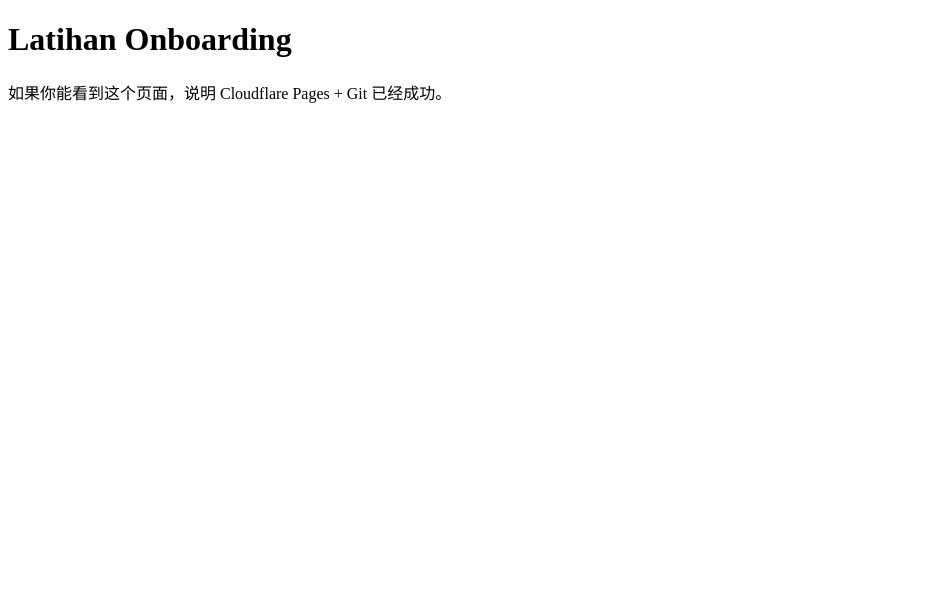
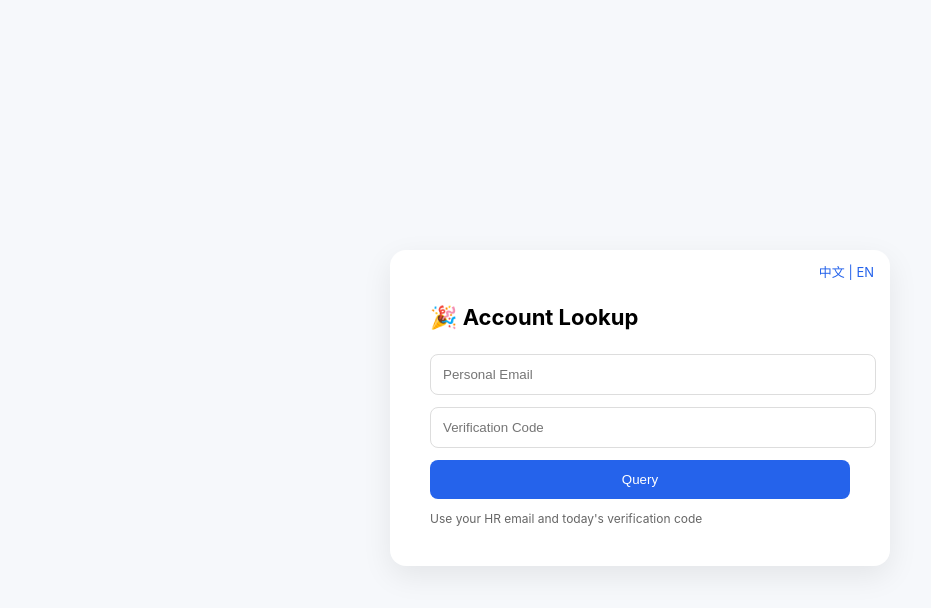
Before and after one commit to Wayne-Lost/latihan-info, a plain HTML site: page index.html in a window 1280 px wide. Shown: the whole page, without its empty margins (0-931 px from the left). Drawn offline with Linux system fonts and the light colour scheme.

Commit message:
Update index.html

```diff
--- a/index.html
+++ b/index.html
@@ -1,11 +1,122 @@
 <!DOCTYPE html>
 <html lang="zh">
 <head>
-  <meta charset="UTF-8">
-  <title>Latihan Onboarding</title>
+<meta charset="UTF-8" />
+<title>Onboarding Portal</title>
+
+<style>
+body{
+  font-family:-apple-system,BlinkMacSystemFont,"Segoe UI",sans-serif;
+  background:#f6f8fb;
+  display:flex;
+  justify-content:center;
+  align-items:center;
+  height:100vh;
+}
+
+.card{
+  background:white;
+  padding:40px;
+  border-radius:16px;
+  box-shadow:0 10px 30px rgba(0,0,0,.08);
+  width:420px;
+  position:relative;
+}
+
+.lang-toggle{
+  position:absolute;
+  top:12px;
+  right:16px;
+  font-size:13px;
+  cursor:pointer;
+  color:#2563eb;
+}
+
+h1{
+  font-size:22px;
+  margin-bottom:24px;
+}
+
+input{
+  width:100%;
+  padding:12px;
+  margin-bottom:12px;
+  border-radius:8px;
+  border:1px solid #ddd;
+}
+
+button{
+  width:100%;
+  padding:12px;
+  background:#2563eb;
+  color:white;
+  border:none;
+  border-radius:8px;
+  cursor:pointer;
+}
+
+.tip{
+  margin-top:12px;
+  font-size:12px;
+  color:#666;
+}
+</style>
 </head>
+
 <body>
-  <h1>Latihan Onboarding</h1>
-  <p>如果你能看到这个页面，说明 Cloudflare Pages + Git 已经成功。</p>
+
+<div class="card">
+
+  <div class="lang-toggle" onclick="toggleLang()">中文 | EN</div>
+
+  <h1 id="title"></h1>
+
+  <input id="email" />
+  <input id="code" />
+
+  <button id="btn"></button>
+
+  <div class="tip" id="tip"></div>
+
+</div>
+
+
+<script>
+const i18n = {
+  zh:{
+    title:"🎉 入职账号查询",
+    email:"个人邮箱",
+    code:"验证码",
+    btn:"查询",
+    tip:"请使用 HR 提供的邮箱和当天验证码"
+  },
+  en:{
+    title:"🎉 Account Lookup",
+    email:"Personal Email",
+    code:"Verification Code",
+    btn:"Query",
+    tip:"Use your HR email and today's verification code"
+  }
+}
+
+let lang = navigator.language.startsWith("zh") ? "zh" : "en"
+
+function render(){
+  const t = i18n[lang]
+  title.innerText = t.title
+  email.placeholder = t.email
+  code.placeholder = t.code
+  btn.innerText = t.btn
+  tip.innerText = t.tip
+}
+
+function toggleLang(){
+  lang = lang === "zh" ? "en" : "zh"
+  render()
+}
+
+render()
+</script>
+
 </body>
 </html>
```
